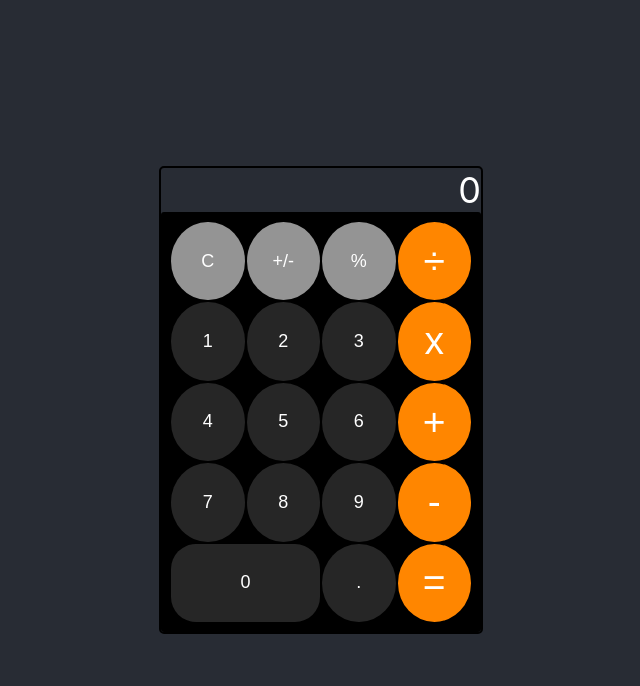
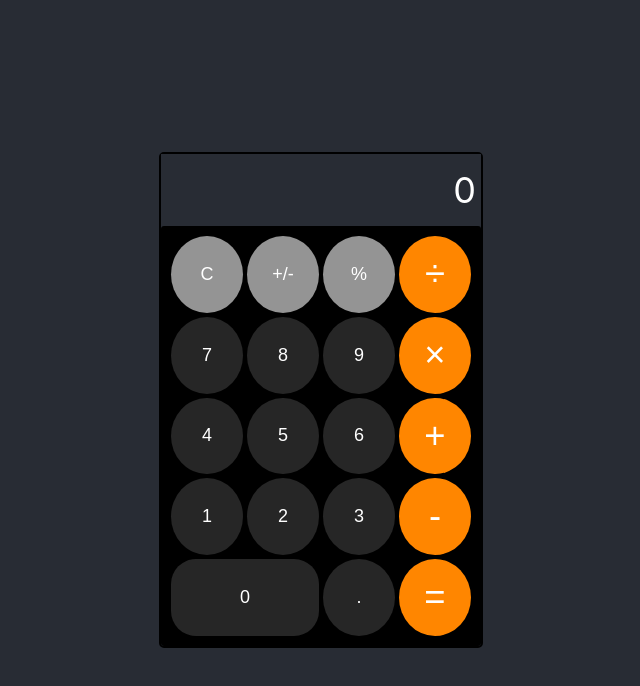
Before and after one commit to skullyflower/hello-calculator, a React (Create React App) app: page / in a window 1280 px wide. Shown: the top 686 px of the page, without its empty margins (319-959 px from the left). Built offline with nearby package versions, Linux system fonts and the light colour scheme.

Commit message:
Prettier, cleanup, correcting for base 2 math

```diff
--- a/src/calculator/Calculator.css
+++ b/src/calculator/Calculator.css
@@ -6,12 +6,11 @@
 .buttons{
   background-color: #000;
   padding: 10px;
-  border-radius: 3px
-  ;
+  border-radius: 3px;
   display:grid;
   grid-template-columns:repeat(4,1fr);
   grid-template-rows:repeat(5,1fr);
-  gap: 2px;
+  gap: 4px;
   width: 300px;
   height: 400px;
 
@@ -27,14 +26,15 @@
 }
 .calculator button:active,.calculator button:hover{
   cursor: pointer;
-  box-shadow: 0 0 15px #999;
+  box-shadow: 0 0 15px #aaa;
 }
-.calculator button.wide{
-  -ms-grid-column-span: 2;
-}
+
 .calculator .total{
+  background-color: #282c34;
+  padding: 0 5px;
   max-width: 100%;
   font-size: 36px;
+  line-height: 2;
   text-align: right;
   overflow-x: hidden;
 }
--- a/src/calculator/Calculator.tsx
+++ b/src/calculator/Calculator.tsx
@@ -1,38 +1,60 @@
-import {CalculatorButton} from './CalculatorButton';
+import { CalculatorButton } from './CalculatorButton';
 import './Calculator.css';
 import { useCalculator } from './useCalculator';
 
 export const Calculator = () => {
-const {displayTotal,active, onKeyPress} = useCalculator();
+  const { displayTotal, active, onKeyPress } = useCalculator();
 
   return (
-  <div className='calculator' style={{color:"#fff"}}>
-    <div className='total'>{displayTotal}</div>
-    <div className='buttons'>
-    <CalculatorButton buttonStyle="option" value="C" onClick={()=>onKeyPress('C')}/>
-    <CalculatorButton buttonStyle="option" value="+/-" onClick={()=>onKeyPress('+/-')}/>
-    <CalculatorButton buttonStyle="option" value="%" onClick={()=>onKeyPress('%')}/>
-    <CalculatorButton active={active} buttonStyle="function" value="÷" onClick={()=>onKeyPress('÷')}/>
-    <CalculatorButton  value="1" onClick={()=>onKeyPress('1')}/>
-    <CalculatorButton  value="2" onClick={()=>onKeyPress('2')}/>
-    <CalculatorButton  value="3" onClick={()=>onKeyPress('3')}/>
-    <CalculatorButton active={active} buttonStyle="function" value="x" onClick={()=>onKeyPress("x")}/>
+    <div className='calculator' style={{ color: '#fff' }}>
+      <div className='total'>{displayTotal}</div>
+      <div className='buttons'>
+        <CalculatorButton buttonStyle='option' value='C' onClick={() => onKeyPress('C')} />
+        <CalculatorButton buttonStyle='option' value='+/-' onClick={() => onKeyPress('+/-')} />
+        <CalculatorButton buttonStyle='option' value='%' onClick={() => onKeyPress('%')} />
+        <CalculatorButton
+          active={active}
+          buttonStyle='function'
+          value='÷'
+          onClick={() => onKeyPress('÷')}
+        />
+        <CalculatorButton value='7' onClick={() => onKeyPress('7')} />
+        <CalculatorButton value='8' onClick={() => onKeyPress('8')} />
+        <CalculatorButton value='9' onClick={() => onKeyPress('9')} />
+        <CalculatorButton
+          active={active}
+          buttonStyle='function'
+          value='×'
+          onClick={() => onKeyPress('×')}
+        />
 
-    <CalculatorButton  value="4" onClick={()=>onKeyPress('4')}/>
-    <CalculatorButton  value="5" onClick={()=>onKeyPress('5')}/>
-    <CalculatorButton  value="6" onClick={()=>onKeyPress('6')}/>
-    <CalculatorButton active={active} buttonStyle='function' value="+" onClick={()=>onKeyPress("+")}/>
+        <CalculatorButton value='4' onClick={() => onKeyPress('4')} />
+        <CalculatorButton value='5' onClick={() => onKeyPress('5')} />
+        <CalculatorButton value='6' onClick={() => onKeyPress('6')} />
+        <CalculatorButton
+          active={active}
+          buttonStyle='function'
+          value='+'
+          onClick={() => onKeyPress('+')}
+        />
 
-    <CalculatorButton  value="7" onClick={()=>onKeyPress('7')}/>
-    <CalculatorButton  value="8" onClick={()=>onKeyPress('8')}/>
-    <CalculatorButton  value="9" onClick={()=>onKeyPress('9')}/>
-    <CalculatorButton active={active} buttonStyle="function" value="-" onClick={()=>{onKeyPress("-")}}/>
+        <CalculatorButton value='1' onClick={() => onKeyPress('1')} />
+        <CalculatorButton value='2' onClick={() => onKeyPress('2')} />
+        <CalculatorButton value='3' onClick={() => onKeyPress('3')} />
+        <CalculatorButton
+          active={active}
+          buttonStyle='function'
+          value='-'
+          onClick={() => {
+            onKeyPress('-');
+          }}
+        />
 
-    <CalculatorButton buttonStyle="wide"  value="0" onClick={()=>onKeyPress('0')}/>
-    <CalculatorButton  value="." onClick={()=>onKeyPress(".")}/>
+        <CalculatorButton buttonStyle='wide' value='0' onClick={() => onKeyPress('0')} />
+        <CalculatorButton value='.' onClick={() => onKeyPress('.')} />
 
-    <CalculatorButton buttonStyle="function" value="=" onClick={()=>onKeyPress("=")}/>
-
- </div>
-  </div>)
-}
+        <CalculatorButton buttonStyle='function' value='=' onClick={() => onKeyPress('=')} />
+      </div>
+    </div>
+  );
+};
--- a/src/calculator/CalculatorButton.tsx
+++ b/src/calculator/CalculatorButton.tsx
@@ -1,29 +1,48 @@
 type CalculatorButtonType = {
-  buttonStyle?: string,
-  active?:string|null,
-  wide?:boolean,
-  value:string;
-  onClick:()=>void,
+  buttonStyle?: string;
+  active?: string | null;
+  wide?: boolean;
+  value: string;
+  onClick: () => void;
+};
+
+function getButtonStyles(
+  style: string | undefined,
+  active: string | null | undefined,
+  value: string,
+) {
+  const isactive = active === value;
+
+  switch (style) {
+    case 'option':
+      return { backgroundColor: '#949494' };
+    case 'function':
+      return {
+        backgroundColor: '#FF8600',
+        fontSize: '1.4em',
+        border: isactive ? '1px solid #fff9' : '1px solid transparent',
+      };
+    case 'wide':
+      return {
+        backgroundColor: '#262626',
+        gridColumnStart: 1,
+        gridColumnEnd: 3,
+        borderRadius: '25px',
+      };
+    default:
+      return { backgroundColor: '#262626' };
+  }
 }
 
-function getButtonStyles (style:string|undefined,active:string|null|undefined, value:string){
-  const isactive = active === value;
-
-  switch(style){
-    case "option":
-      return {backgroundColor:"#949494"}
-    case "function":
-      return {backgroundColor:'#FF8600',fontSize:'1.5em',border:isactive?'1px solid #fff9':'1px solid transparent'}
-    case "wide":
-      return {backgroundColor:'#262626',
-      gridColumnStart:1,
-        gridColumnEnd:3,
-      borderRadius:'25px'}
-      default :
-      return {backgroundColor:'#262626'}
-  }
+export const CalculatorButton = ({ buttonStyle, active, value, onClick }: CalculatorButtonType) => {
+  return (
+    <button
+      type='button'
+      onClick={onClick}
+      style={getButtonStyles(buttonStyle, active, value)}
+      value={value}
+    >
+      {value.toString()}
+    </button>
+  );
 };
-
-export const CalculatorButton = ({buttonStyle,active, value, onClick}:CalculatorButtonType) => {
-  return <button  type="button" onClick={onClick} style={getButtonStyles(buttonStyle, active, value)} value={value}>{value.toString()}</button>
-};
--- a/src/calculator/useCalculator.ts
+++ b/src/calculator/useCalculator.ts
@@ -1,111 +1,122 @@
-import  {useState} from 'react';
-function concatenateNumKeyPress(activeNumber:string, digit:string){
-  if (activeNumber === null){
-    if(digit ===".") return '0.';
+import { useState } from 'react';
+function concatenateNumKeyPress(activeNumber: string, digit: string) {
+  if (activeNumber === null) {
+    if (digit === '.') return '0.';
     return digit;
-  }else{
-    const stringNumber = activeNumber+digit;
+  } else {
+    const stringNumber = activeNumber + digit;
     return stringNumber;
   }
 }
 
-function doOperation(number:number, runningtotal:number, operation:string|null){
-  switch (operation)
-  {
-    case "÷":
-      if(number)
-      return runningtotal/number;
-      return runningtotal
-    case "+":
-      return runningtotal+number;
-    case "-":
-      return runningtotal-number;
-    case "x":
-      return runningtotal*number;
+function doOperation(number: number, runningtotal: number, operation: string | null) {
+  const numPoints = number.toString().split('.')[1]?.length || 0;
+  const totalPoints = runningtotal.toString().split('.')[1]?.length || 0;
+  const mostPoints = numPoints - totalPoints > 0 ? numPoints : totalPoints;
+  const maxPoints = numPoints + totalPoints;
+  switch (operation) {
+    case '÷':
+      if (number) return runningtotal / number;
+      return runningtotal;
+    case '+':
+      return Number((runningtotal + number).toPrecision(mostPoints));
+    case '-':
+      return Number((runningtotal - number).toPrecision(mostPoints));
+    case '×':
+      return Number((runningtotal * number).toPrecision(maxPoints));
     case null:
       return runningtotal;
     default:
       return 0;
   }
 }
-const formatTotal = (number:string, total:number)=>{
-  const rawNumber = number!==''&& Number(number)!==total? number:total;
-  const stringNumber= rawNumber.toString();
-  if(stringNumber.length>12){
-    return Number(stringNumber).toPrecision(12).toString();
+const formatTotal = (number: string, total: number) => {
+  const rawNumber = number !== '' && Number(number) !== total ? number : total;
+  const stringNumber = rawNumber.toString();
+
+  if (stringNumber.length > 10) {
+    return Number(stringNumber).toPrecision(10).toString();
   }
   return rawNumber.toString();
-}
+};
 
+export const useCalculator = () => {
+  const [hasError, setHasError] = useState(false);
+  const [total, setTotal] = useState(0);
+  const [activeNumber, setActiveNumber] = useState<string>('');
+  const [activeFunction, setActiveFunction] = useState<string | null>(null);
 
-export const useCalculator =()=>{
-  const [total,setTotal] = useState(0);
-  const [activeNumber,setActiveNumber] = useState<string>("");
-  const [activeFunction, setActiveFunction] = useState<string|null>(null);
+  const clearAll = () => {
+    setHasError(false);
+    setTotal(0);
+    setActiveFunction(null);
+    setActiveNumber('');
+  };
 
-const onKeyPress = (value:string) =>{
-  if(isNaN(Number(value))){
-    switch (value){
-      case "C":
+  const numberKeyPress = (digit: string) => {
+    const currentNumber = concatenateNumKeyPress(activeNumber, digit);
+    setActiveNumber(currentNumber.toString());
+  };
+
+  const signChange = () => {
+    if (activeNumber) return setActiveNumber((-1 * Number(activeNumber)).toString());
+    if (total) return setTotal(-total);
+  };
+
+  const percent = () => {
+    if (activeNumber) return setActiveNumber((0.01 * Number(activeNumber)).toString());
+    if (total) return setTotal(0.01 * total);
+  };
+
+  const onKeyPress = (value: string) => {
+    if (isNaN(Number(value))) {
+      switch (value) {
+        case 'C':
           clearAll();
           break;
-      case "+/-":
+        case '+/-':
           signChange();
           break;
-      case "%":
+        case '%':
           percent();
           break;
-      case "=":
+        case '=':
           processCalculation();
           break;
-      case ".":
+        case '.':
           numberKeyPress(value);
           break;
         default:
           functionKeyPress(value);
       }
-  }else{
+    } else {
       numberKeyPress(value);
     }
-}
-
-const clearAll = () =>{
-  setTotal(0);
-  setActiveFunction(null);
-  setActiveNumber('');
-}
-const numberKeyPress = (digit:string)=>{
-  const currentNumber = concatenateNumKeyPress(activeNumber, digit);
-  setActiveNumber(currentNumber.toString());
   };
 
-const signChange = ()=>{
-  if(activeNumber) return setActiveNumber((-1*Number(activeNumber)).toString());
-  if(total) return setTotal(-total);
-}
-
-const percent = () => {
-  if(activeNumber) return setActiveNumber((0.01*Number(activeNumber)).toString());
-  if(total) return setTotal(0.01*total);
-}
-
-const functionKeyPress = (operation:string) => {
-  if( total === 0) setTotal(Number(activeNumber));
+  const functionKeyPress = (operation: string) => {
+    if (total === 0) setTotal(Number(activeNumber));
     setActiveFunction(operation);
-  if(total!==0 && activeNumber!==''&& activeFunction!==null){
+    if (total !== 0 && activeNumber !== '' && activeFunction !== null) {
+      if (activeNumber === '0' && activeFunction === '÷') setHasError(true);
       setTotal(doOperation(Number(activeNumber), total, activeFunction));
     }
     setActiveNumber('');
-}
+  };
 
-const processCalculation=() => {
-  if(activeFunction!==null && total!==0){
+  const processCalculation = () => {
+    if (activeFunction !== null && total !== 0) {
+      if (activeNumber === '0' && activeFunction === '÷') setHasError(true);
       setTotal(doOperation(Number(activeNumber), total, activeFunction));
     }
     setActiveNumber('');
     setActiveFunction(null);
   };
 
-const displayNumber = formatTotal(activeNumber,total);
-return {displayTotal:displayNumber,active: activeFunction,onKeyPress:onKeyPress};
-}
+  const displayNumber = hasError ? 'Error' : formatTotal(activeNumber, total);
+  return {
+    displayTotal: displayNumber,
+    active: activeFunction,
+    onKeyPress: onKeyPress,
+  };
+};
--- a/tsconfig.json
+++ b/tsconfig.json
@@ -1,6 +1,6 @@
 {
   "compilerOptions": {
-    "target": "es5",
+    "target": "esnext",
     "lib": [
       "dom",
       "dom.iterable",
@@ -21,6 +21,6 @@
     "jsx": "react-jsx"
   },
   "include": [
-    "src"
+    "src/*"
   ]
 }
```
Also changed, not shown: src/App.css (+0 -24 lines), src/App.tsx (+3 -4 lines), 2 other files (tests, documents, lock files or other folders). Lines whose indentation alone changed are shown as unchanged.
